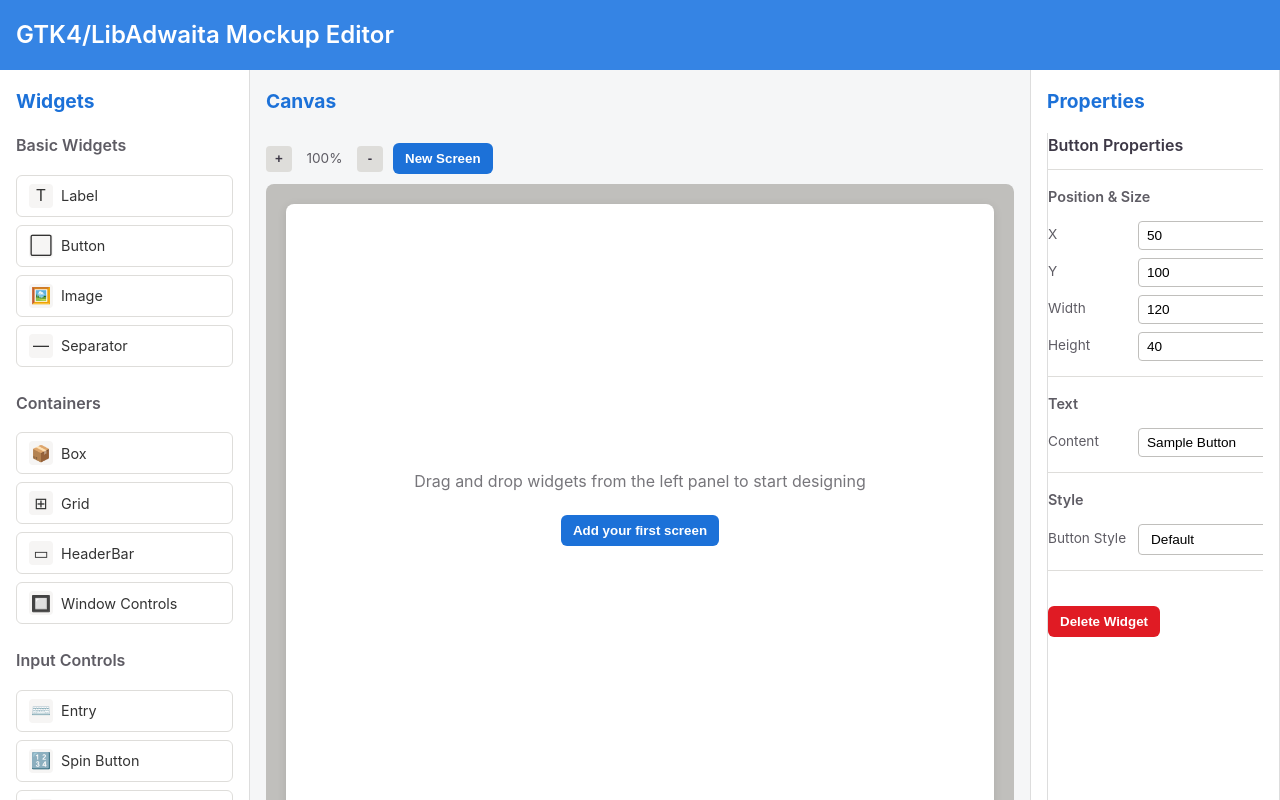
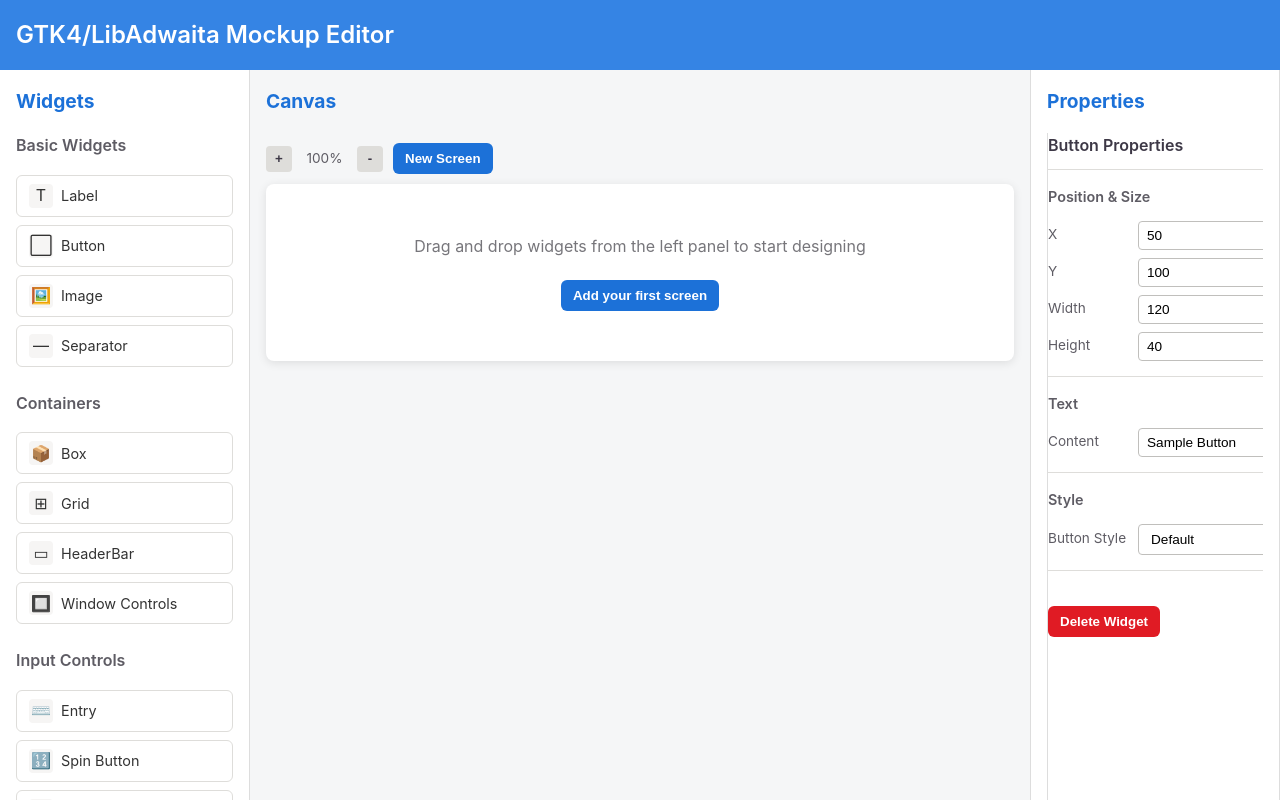
Before and after one commit to flokoe/gtkmock, a Vue app: page / in a window 1280 px wide. Built offline with nearby package versions, Linux system fonts and the light colour scheme; a web font is replaced by a local one.

Commit message:
Remove styling of screens-wrapper

```diff
--- a/src/components/MockupCanvas.vue
+++ b/src/components/MockupCanvas.vue
@@ -11,7 +11,6 @@
       class="canvas-container"
       @dragover.prevent="onDragOver"
       @drop.prevent="onDrop"
-      :style="`transform: scale(${zoom}); transform-origin: top left;`"
     >
       <div
         v-if="screens.length === 0"
@@ -21,6 +20,7 @@
         <button class="btn btn-primary" @click="addNewScreen">Add your first screen</button>
       </div>
 
+      <div class="screens-wrapper" :style="`transform: scale(${zoom}); transform-origin: top left;`">
         <div
           v-for="(screen, screenIndex) in screens"
           :key="screenIndex"
@@ -54,6 +54,7 @@
                 :is="getWidgetComponent(widget.type)"
                 v-bind="widget.props"
               />
+            </div>
           </div>
         </div>
       </div>
@@ -204,13 +205,11 @@ const getWidgetComponent = (type) => {
   text-align: center;
 }
 
-.canvas-container {
-  flex: 1;
-  background-color: var(--gray-3);
-  overflow: auto;
-  padding: 20px;
-  border-radius: 8px;
-  position: relative;
+.screens-wrapper {
+  display: flex;
+  flex-direction: column;
+  gap: 20px;
+  padding-bottom: 20px;
 }
 
 .empty-canvas {
@@ -232,8 +231,7 @@ const getWidgetComponent = (type) => {
   background-color: white;
   border-radius: 8px;
   box-shadow: 0 3px 10px rgba(0, 0, 0, 0.1);
-  margin-bottom: 20px;
-  overflow: hidden;
+  display: inline-block;
 }
 
 .active-screen {
```
Lines whose indentation alone changed are shown as unchanged.
